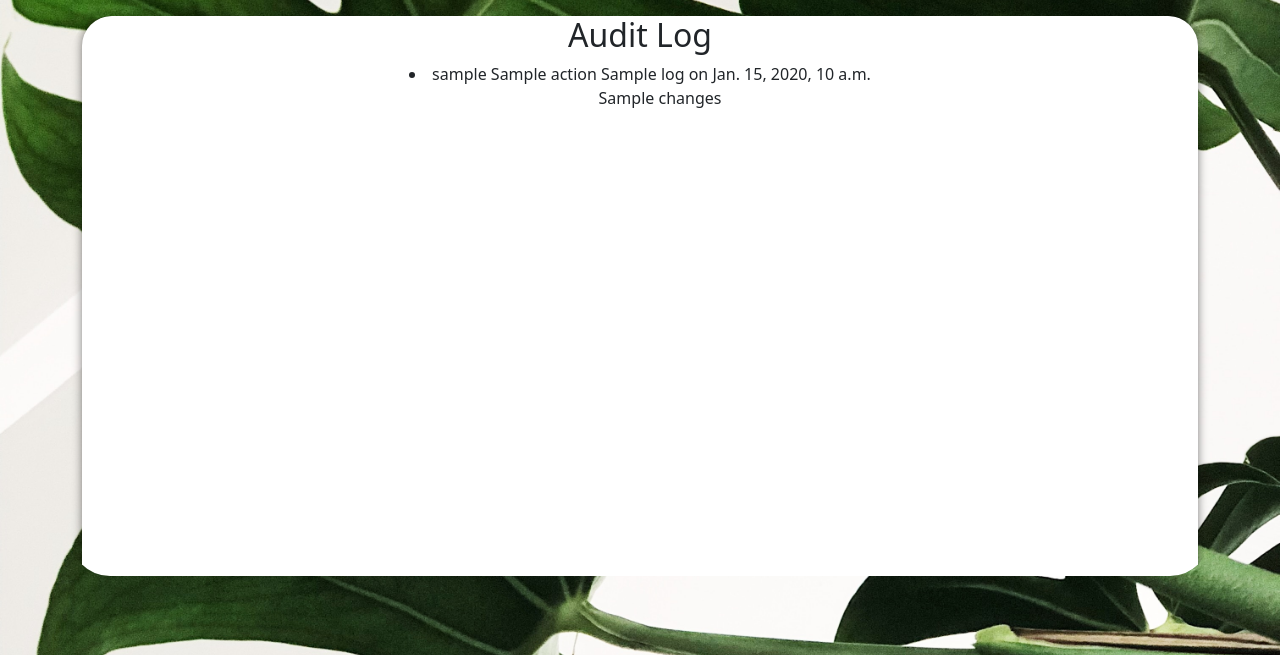
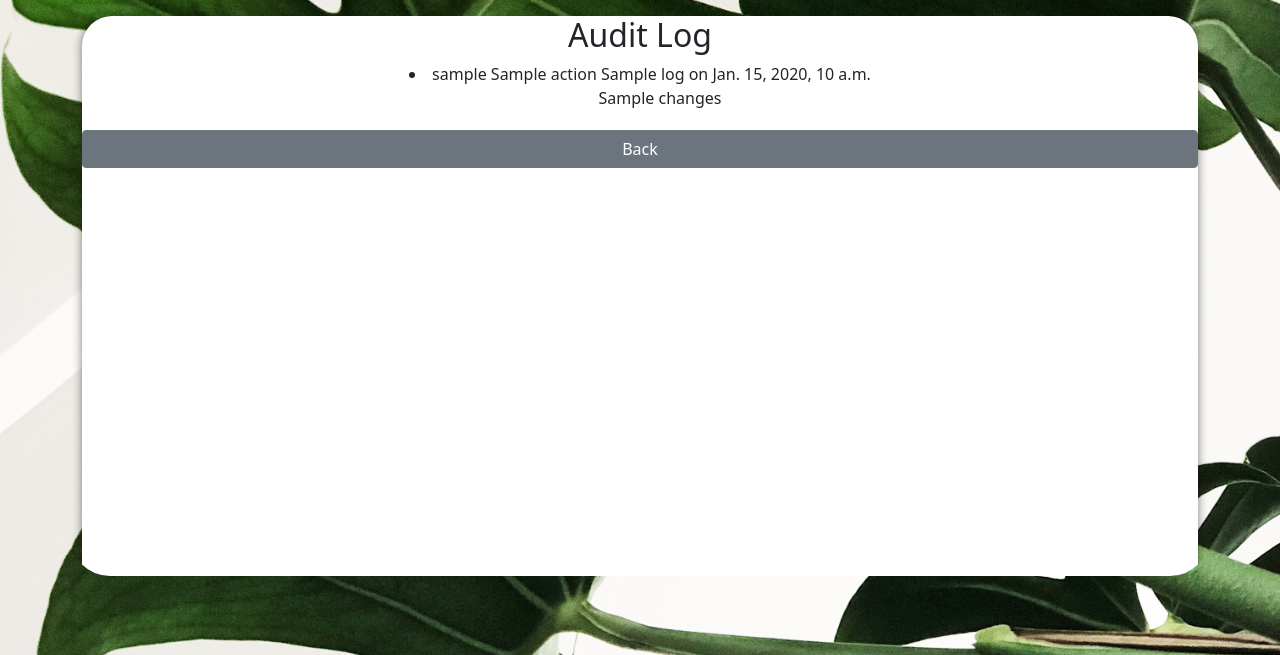
Before and after one commit to MedantSharan/Leopard, a Django app: template tasks/templates/audit_log.html in a window 1280 px wide. Shown: the part 66-721 px from the top of the page. Run offline with Django 4.2, Linux system fonts and the light colour scheme; the template is opened without the code that fills it: most values are stand-ins (such as "Sample title", 1, 10 or a date in 2020); some libraries are stand-ins or nearby versions.

Commit message:
Add back buttons to create task, edit task and audit log

```diff
--- a/tasks/templates/audit_log.html
+++ b/tasks/templates/audit_log.html
@@ -14,6 +14,7 @@
                 {% endif %}
         </li>
     {% endfor %}
+    <a href="{{ request.META.HTTP_REFERER }}" class="btn btn-secondary">Back</a>
     </div>
 </div>
 {% endblock %}
--- a/tasks/templates/edit_task.html
+++ b/tasks/templates/edit_task.html
@@ -13,6 +13,7 @@
           {% csrf_token %}
           <input type="submit" value="Delete Task" class="btn btn-danger" onclick="return confirm('Delete task?')">
         </form>
+        <a href="{{ request.META.HTTP_REFERER }}" class="btn btn-secondary">Back</a>
       </div>
     </div>
 </div>
--- a/tasks/templates/task.html
+++ b/tasks/templates/task.html
@@ -9,6 +9,7 @@
           {% include 'partials/bootstrap_form.html' with form=form %}
           <input type="submit" value="Create task" class="btn btn-primary">
         </form>
+        <a href="{{ request.META.HTTP_REFERER }}" class="btn btn-secondary">Back</a>
       </div>
     </div>
   </div>
```
